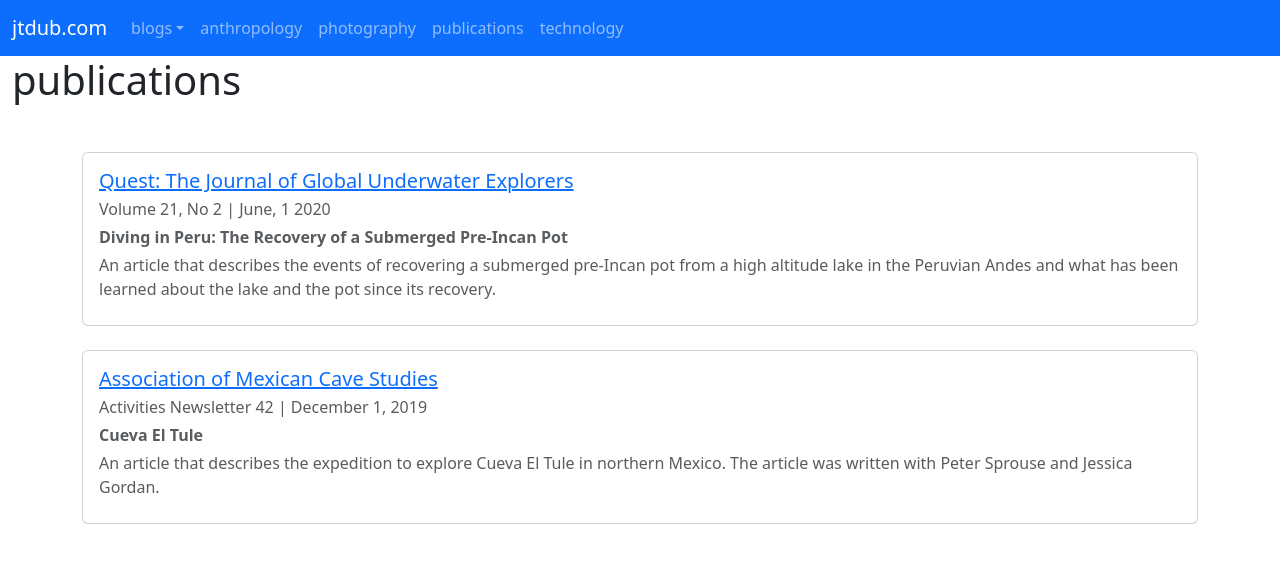
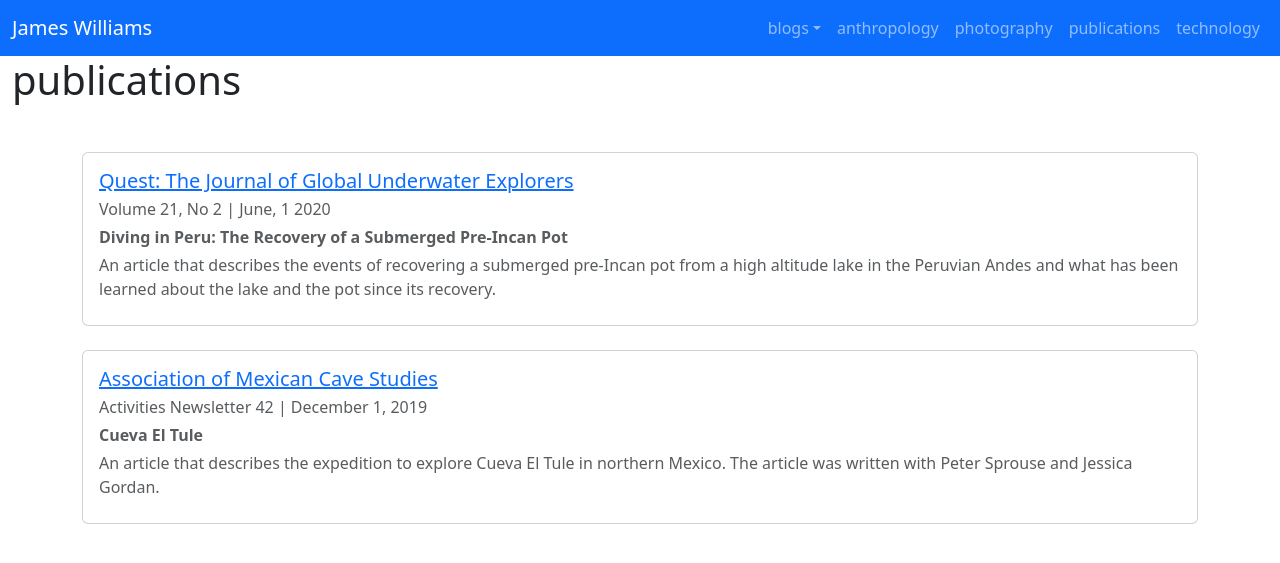
Before and after one commit to jtdub/jtdub.com, a Jekyll site: the page built from publications/index.html, in a window 1280 px wide. Shown: the top 563 px of the page. Built offline with Jekyll 4.4.1, drawn with Linux system fonts in a browser that asks for light colours; nearby versions of some CDN libraries.

Commit message:
update header layout

```diff
--- a/_includes/header.html
+++ b/_includes/header.html
@@ -16,12 +16,12 @@
 
         <nav class="navbar navbar-expand-lg navbar navbar-dark bg-primary sticky-top">
             <div class="container-fluid">
-              <a class="navbar-brand" href="/">jtdub.com</a>
+              <a class="navbar-brand" href="/">James Williams</a>
               <button class="navbar-toggler" type="button" data-bs-toggle="collapse" data-bs-target="#navbarNav" aria-controls="navbarNav" aria-expanded="false" aria-label="Toggle navigation">
                 <span class="navbar-toggler-icon"></span>
               </button>
               <div class="collapse navbar-collapse" id="navbarNav">
-                <ul class="navbar-nav">
+                <ul class="navbar-nav ms-auto">
                   <li class="nav-item dropdown">
                     <a class="nav-link dropdown-toggle" data-bs-toggle="dropdown" href="#" role="button" aria-expanded="false">blogs</a>
                     <ul class="dropdown-menu">
```
